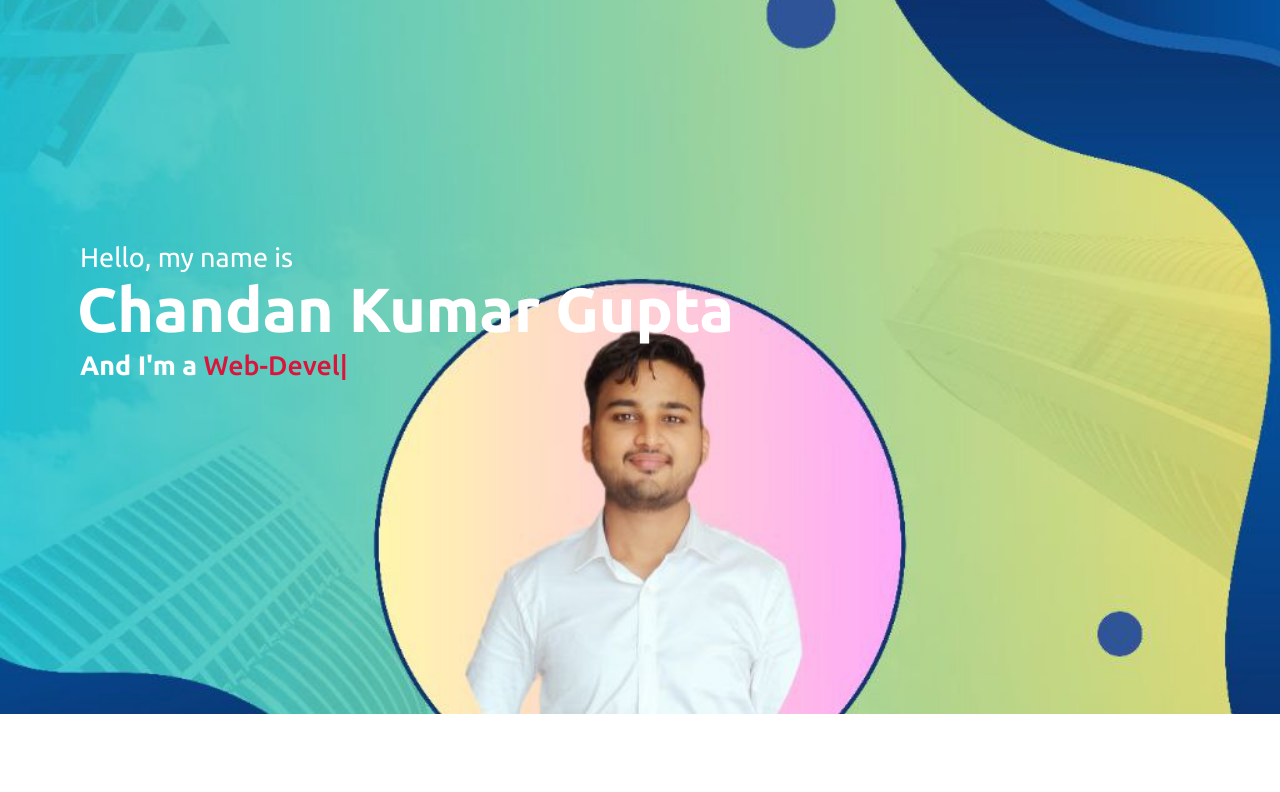
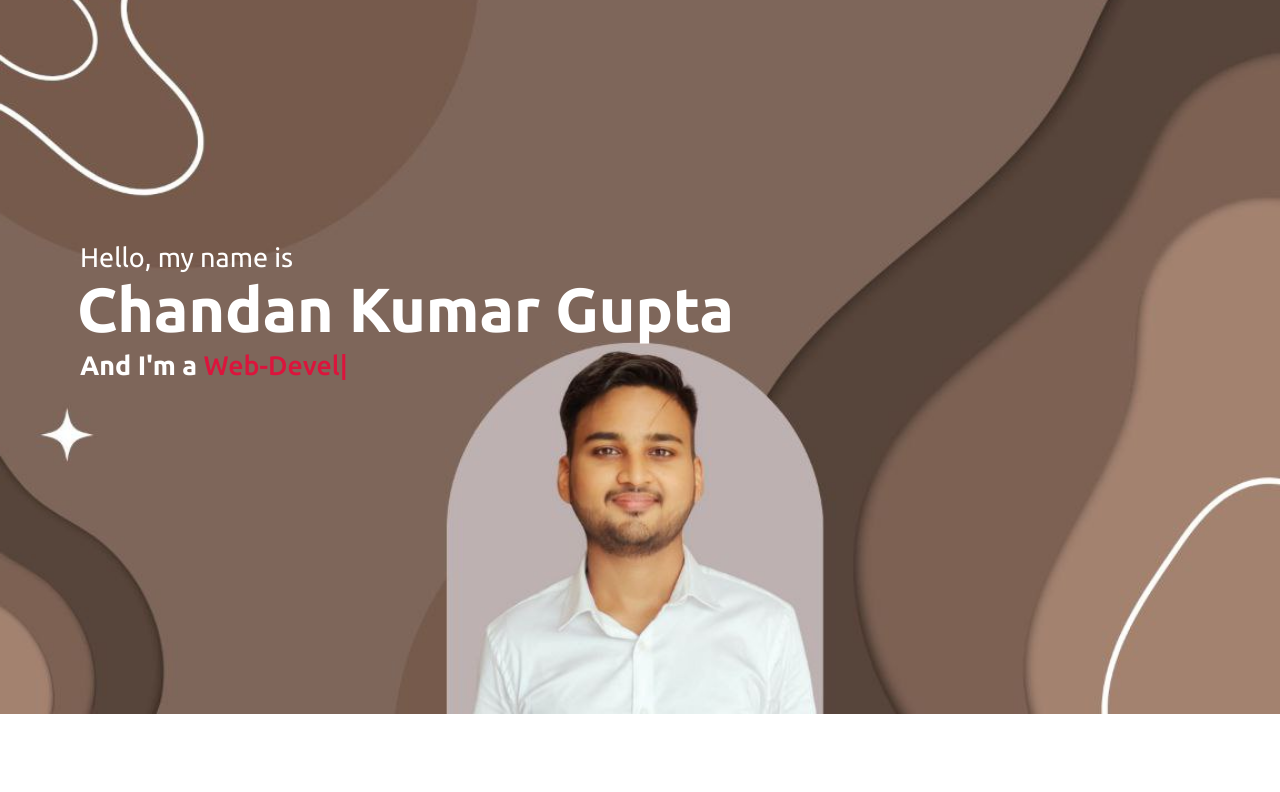
Before and after one commit to Chandan-Gupta32/portfolio, a plain HTML site: page index.html in a window 1280 px wide. Shown: the part 86-878 px from the top of the page. Drawn offline with nearby package versions, Linux system fonts and the light colour scheme.

Commit message:
Update style.css

```diff
--- a/style.css
+++ b/style.css
@@ -156,7 +156,7 @@ section .title::after{
 /* home section styling */
 .home{
     display: flex;
-    background: url("banner.jpg") no-repeat center ;
+    background: url("baner.jpg") no-repeat center ;
     height: 100vh;
     color:white;
     min-height: 500px;
```
